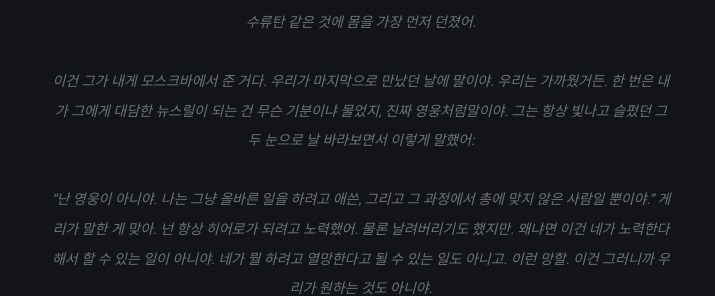
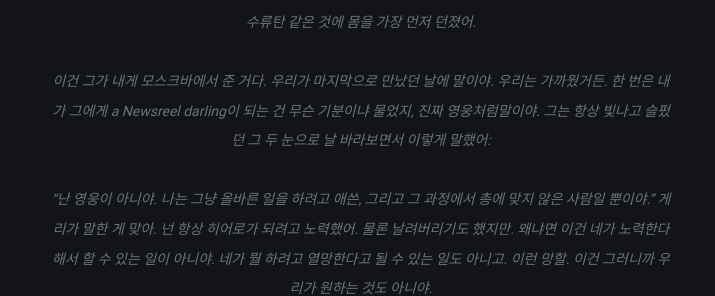
Before and after one commit to iwdstry/yeieje, a Jekyll site: the page built from _posts/2020-12-16-blind-AL.md, in a window 1280 px wide and 900 px high, scrolled down 1668 px. Shown: the part 187-483 px from the top of the window, without its empty margins (279-994 px from the left). Built offline with Jekyll 4.4.1, drawn with Linux system fonts in a browser that asks for light colours; some web fonts are replaced.

Commit message:
Update 2020-12-16-blind-AL.md

```diff
--- a/_posts/2020-12-16-blind-AL.md
+++ b/_posts/2020-12-16-blind-AL.md
@@ -45,7 +45,7 @@ A: 사실이다.
 <br/><br/>이건 그가 내게 모스크바에서 준 거다.
 우리가 마지막으로 만났던 날에 말이야.
 우리는 가까웠거든.
-한 번은 내가 그에게 대담한 뉴스릴이 되는 건 무슨 기분이냐 물었지,
+한 번은 내가 그에게 a Newsreel darling이 되는 건 무슨 기분이냐 물었지,
 진짜 영웅처럼말이야. 그는 항상 빛나고 슬펐던 그 두 눈으로 날 바라보면서 이렇게 말했어:
 <br/><br/>"난 영웅이 아니야. 나는 그냥 올바른 일을 하려고 애쓴,
 그리고 그 과정에서 총에 맞지 않은 사람일 뿐이야." 게리가 말한 게 맞아. 넌 항상 히어로가 되려고 노력했어. 물론 날려버리기도 했지만.
```
